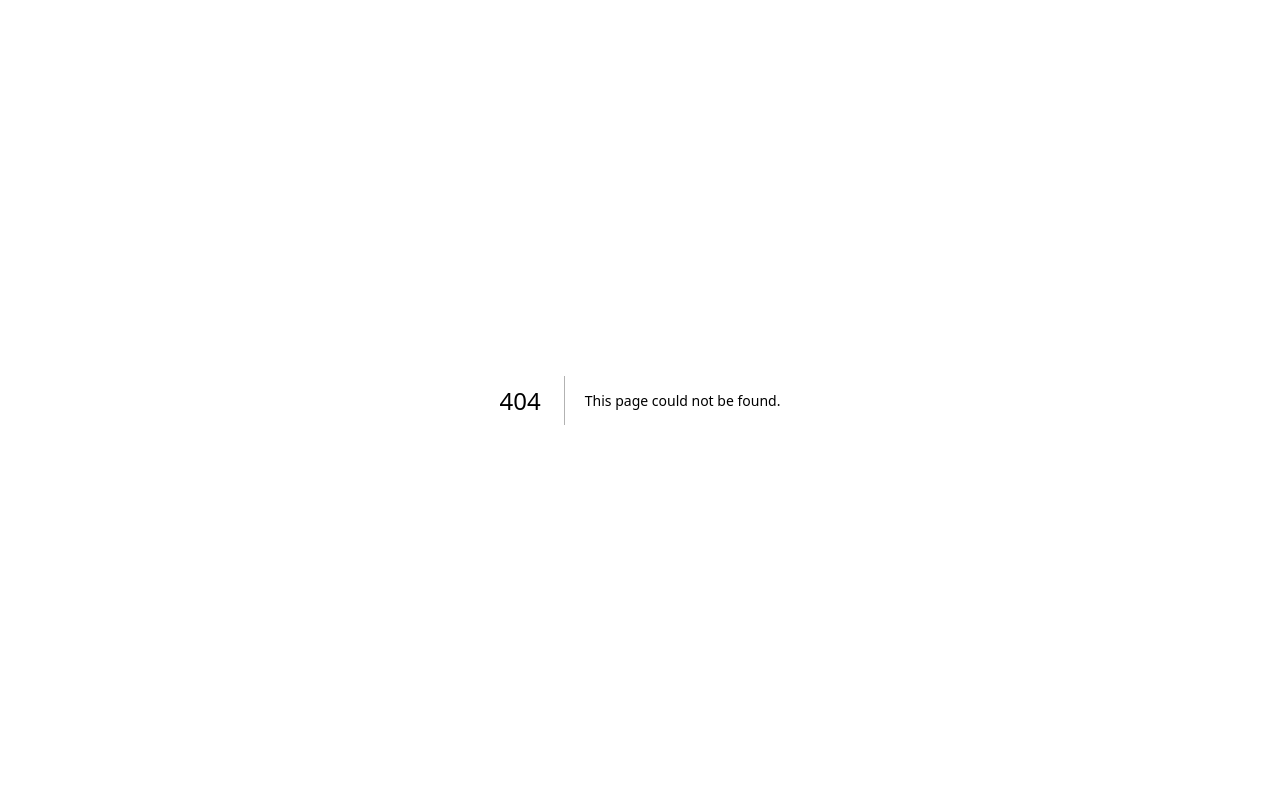
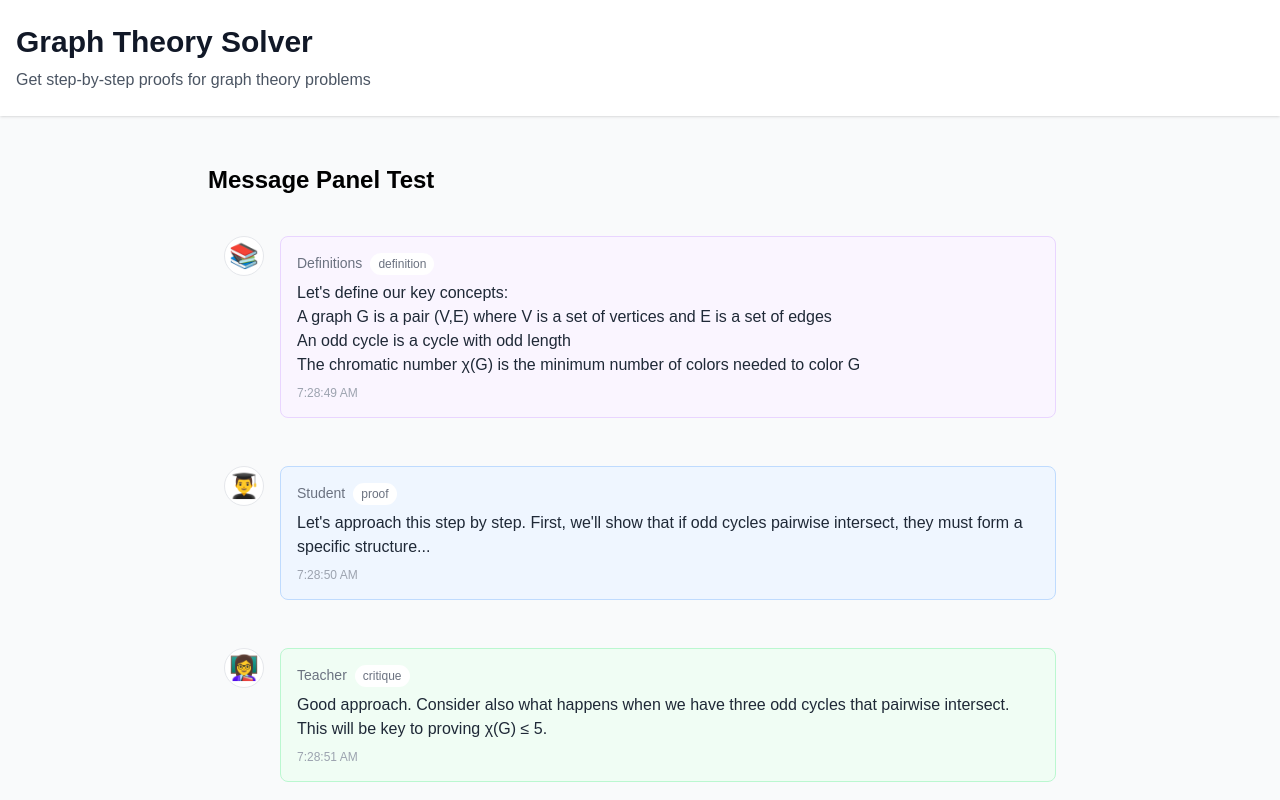
Before and after one commit to marvisbot/personal-website, a Next.js app: page /graph-theory/test/message-panel-test in a window 1280 px wide. Before the commit this address had no page. Shown: the top 800 px of the page. Built offline with nearby package versions, Linux system fonts and the light colour scheme.

Commit message:
Added message panel + SSE connection closure (untested yet)

```diff
--- a/app/graph-theory/page.tsx
+++ b/app/graph-theory/page.tsx
@@ -1,13 +1,43 @@
 'use client';
 
-import { useState } from 'react';
+import { useState, useEffect } from 'react';
 import { ProblemInput } from '@/components/graph-theory/ProblemInput';
+import { MessagePanel } from '@/components/graph-theory/MessagePanel';
 import { Session, CreateSessionRequest } from '@/types/graph-theory';
 
 export default function GraphTheoryPage() {
   const [session, setSession] = useState<Session | null>(null);
   const [isLoading, setIsLoading] = useState(false);
   const [error, setError] = useState<string | null>(null);
+
+  // Cleanup effect for SSE connection
+  useEffect(() => {
+    let eventSource: EventSource | null = null;
+
+    if (session?.id && session.status === 'in-progress') {
+      eventSource = new EventSource(`/api/graph-theory/session/${session.id}`);
+
+      eventSource.onmessage = (event) => {
+        const message = JSON.parse(event.data);
+        setSession(prev => prev ? {
+          ...prev,
+          messages: [...prev.messages, message]
+        } : null);
+      };
+
+      eventSource.onerror = () => {
+        if (eventSource) {
+          eventSource.close();
+        }
+      };
+    }
+
+    return () => {
+      if (eventSource) {
+        eventSource.close();
+      }
+    };
+  }, [session?.id, session?.status]);
 
   const handleCreateSession = async (request: CreateSessionRequest) => {
     setIsLoading(true);
@@ -58,22 +88,46 @@ export default function GraphTheoryPage() {
         What do you want to prove today?
       </h1>
 
-      {!session && (
-        <ProblemInput onSubmit={handleCreateSession} isLoading={isLoading} />
+     {!session && (
+        <div className="mb-8">
+          <ProblemInput onSubmit={handleCreateSession} isLoading={isLoading} />
+        </div>
       )}
 
       {error && (
-        <div className="mt-4 p-4 bg-red-100 text-red-700 rounded-md">
+        <div className="mb-8 p-4 bg-red-100 text-red-700 rounded-md">
           {error}
         </div>
       )}
 
       {session && (
-        <div className="mt-8">
-          {/* We'll add MessagePanel component here later */}
-          <pre className="bg-gray-100 p-4 rounded-md">
-            {JSON.stringify(session, null, 2)}
-          </pre>
+        <div className="space-y-4">
+          {/* Show the original problem */}
+          <div className="bg-white p-4 rounded-lg shadow mb-6">
+            <h2 className="font-semibold text-gray-700 mb-2">Problem</h2>
+            <p className="text-gray-600">{session.problem}</p>
+          </div>
+
+          {/* Message thread */}
+          <div className="space-y-4">
+            {session.messages.map((message, index) => (
+              <MessagePanel
+                key={`${message.timestamp}-${index}`}
+                message={message}
+              />
+            ))}
+          </div>
+
+          {/* Loading indicator for new messages */}
+          {session.status === 'in-progress' && (
+            <div className="flex justify-center py-4">
+              <div className="animate-pulse flex space-x-4">
+                <div className="h-2 w-2 bg-gray-400 rounded-full"></div>
+                <div className="h-2 w-2 bg-gray-400 rounded-full"></div>
+                <div className="h-2 w-2 bg-gray-400 rounded-full"></div>
+              </div>
+            </div>
+          )}
         </div>
       )}
     </main>
--- /dev/null
+++ b/app/graph-theory/test/message-panel-test/page.tsx
@@ -0,0 +1,56 @@
+// src/app/graph-theory/test/page.tsx
+'use client';
+
+import { MessagePanel } from '@/components/graph-theory/MessagePanel';
+import { Message } from '@/types/graph-theory';
+import { useState, useEffect } from 'react';
+
+const baseMessages: Omit<Message, 'timestamp'>[] = [
+  {
+    role: 'definitions',
+    content: "Let's define our key concepts:\n- A graph G is a pair (V,E) where V is a set of vertices and E is a set of edges\n- An odd cycle is a cycle with odd length\n- The chromatic number χ(G) is the minimum number of colors needed to color G",
+    type: 'definition'
+  },
+  {
+    role: 'student',
+    content: "Let's approach this step by step. First, we'll show that if odd cycles pairwise intersect, they must form a specific structure...",
+    type: 'proof'
+  },
+  {
+    role: 'teacher',
+    content: "Good approach. Consider also what happens when we have three odd cycles that pairwise intersect. This will be key to proving χ(G) ≤ 5.",
+    type: 'critique'
+  },
+  {
+    role: 'student',
+    content: "Here's a mathematical proof using LaTeX:\n\nLet $C_1$ and $C_2$ be odd cycles. Since they intersect at vertex $v$, we can say that $\\chi(G) \\leq 5$ because...",
+    type: 'proof'
+  }
+];
+
+export default function TestPage() {
+  const [messages, setMessages] = useState<Message[]>([]);
+
+  useEffect(() => {
+    // Add timestamps on the client side
+    const messagesWithTimestamps = baseMessages.map((msg, index) => ({
+      ...msg,
+      timestamp: Date.now() - (baseMessages.length - index) * 1000
+    }));
+    setMessages(messagesWithTimestamps);
+  }, []);
+
+  return (
+    <div className="max-w-4xl mx-auto p-4">
+      <h1 className="text-2xl font-bold mb-6 text-black">Message Panel Test</h1>
+      <div className="space-y-4">
+        {messages.map((message, index) => (
+          <MessagePanel
+            key={`${message.timestamp}-${index}`}
+            message={message}
+          />
+        ))}
+      </div>
+    </div>
+  );
+}
--- /dev/null
+++ b/components/graph-theory/MessagePanel.tsx
@@ -0,0 +1,87 @@
+// src/components/graph-theory/MessagePanel.tsx
+
+import { Message, MessageRole } from '@/types/graph-theory';
+import ReactMarkdown from 'react-markdown';
+import remarkMath from 'remark-math';
+import rehypeKatex from 'rehype-katex';
+import 'katex/dist/katex.min.css';
+
+interface MessagePanelProps {
+  message: Message;
+}
+
+const getRoleIcon = (role: MessageRole): string => {
+  switch (role) {
+    case 'student':
+      return '👨‍🎓';
+    case 'teacher':
+      return '👩‍🏫';
+    case 'definitions':
+      return '📚';
+    default:
+      return '💭';
+  }
+};
+
+const getRoleColor = (role: MessageRole): string => {
+  switch (role) {
+    case 'student':
+      return 'bg-blue-50 border-blue-200';
+    case 'teacher':
+      return 'bg-green-50 border-green-200';
+    case 'definitions':
+      return 'bg-purple-50 border-purple-200';
+    default:
+      return 'bg-gray-50 border-gray-200';
+  }
+};
+
+export const MessagePanel = ({ message }: MessagePanelProps) => {
+  const roleColor = getRoleColor(message.role);
+
+  return (
+    <div className="flex gap-4 p-4">
+      <div className="flex-shrink-0 w-10 h-10 flex items-center justify-center rounded-full bg-white border">
+        <span className="text-2xl" role="img" aria-label={message.role}>
+          {getRoleIcon(message.role)}
+        </span>
+      </div>
+
+      <div className={`flex-grow rounded-lg border p-4 ${roleColor}`}>
+        <div className="text-sm text-gray-500 mb-2">
+          {message.role.charAt(0).toUpperCase() + message.role.slice(1)}
+          {message.type !== 'default' && (
+            <span className="ml-2 px-2 py-1 rounded-full text-xs bg-white">
+              {message.type}
+            </span>
+          )}
+        </div>
+
+        <div className="prose prose-sm max-w-none text-gray-800">
+          <ReactMarkdown
+            remarkPlugins={[remarkMath]}
+            rehypePlugins={[rehypeKatex]}
+            components={{
+              code: ({ node, inline, className, children, ...props }) => {
+                return (
+                  <code
+                    className={`${inline ? 'text-sm bg-gray-100 rounded px-1' : 'block bg-gray-100 p-2 rounded'} ${className || ''}`}
+                    {...props}
+                  >
+                    {children}
+                  </code>
+                );
+              },
+            }}
+          >
+            {message.content}
+          </ReactMarkdown>
+        </div>
+
+        <div className="text-xs text-gray-400 mt-2">
+          {new Date(message.timestamp).toLocaleTimeString()}
+        </div>
+      </div>
+    </div>
+  );
+};
```
